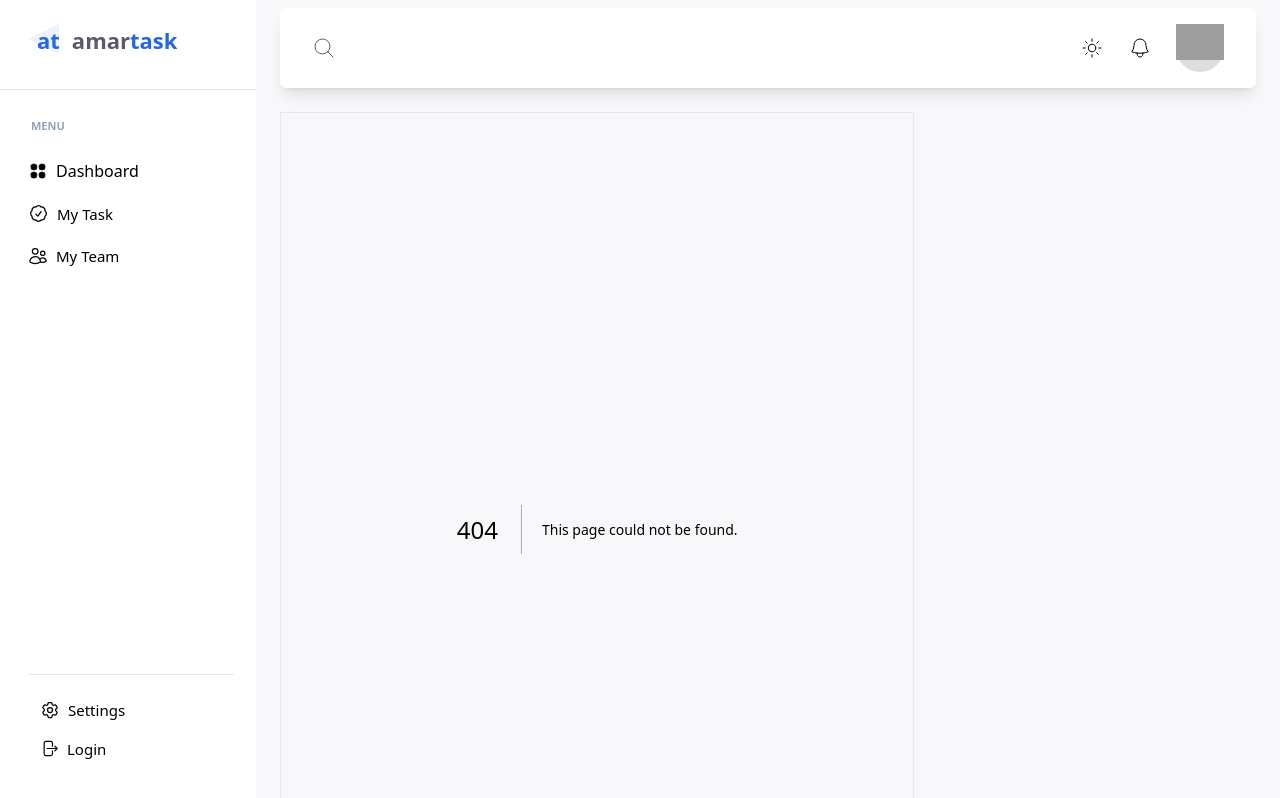
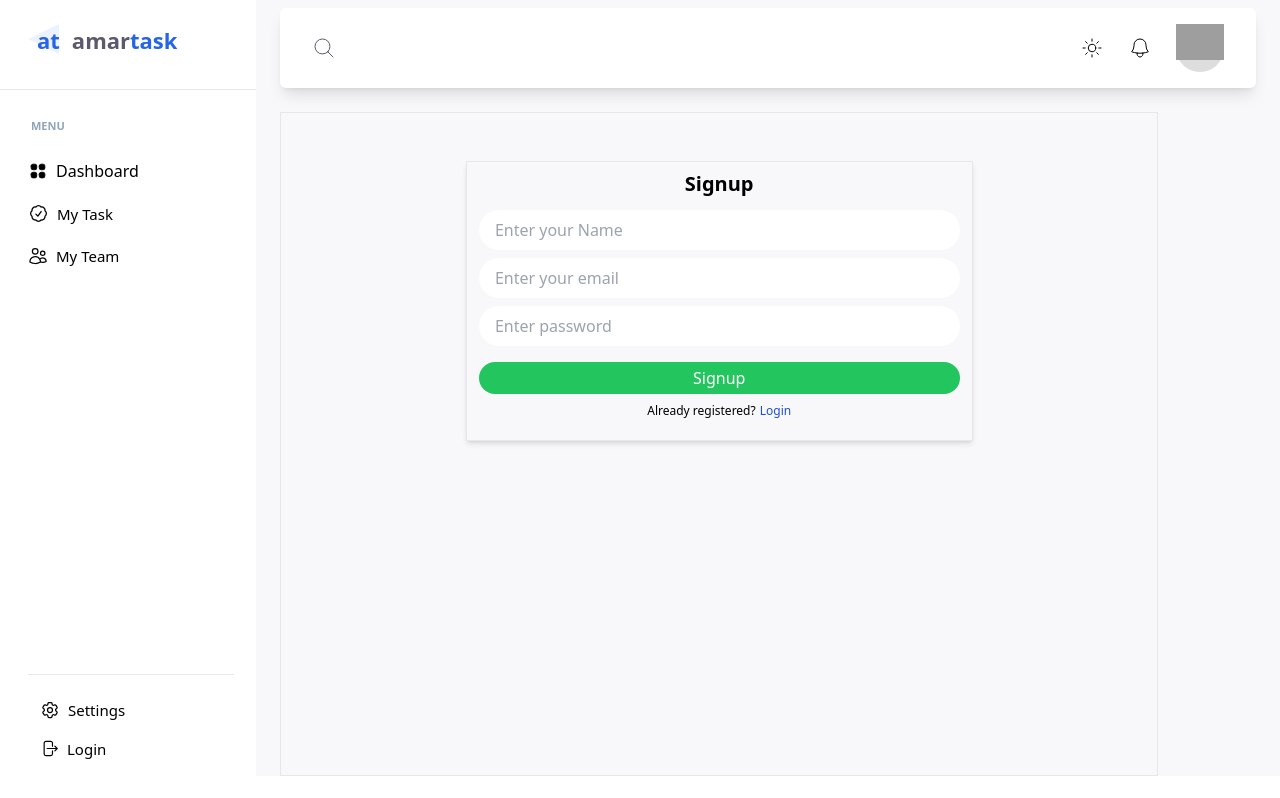
Before and after one commit to amiribnjaman/codersquad-frontend, a Next.js app: page /signup in a window 1280 px wide. Before the commit this address had no page. Shown: the top 798 px of the page. Built offline with nearby package versions, Linux system fonts and the light colour scheme; grey boxes are pictures that could not be loaded.

Commit message:
Signup form designed

```diff
--- a/package.json
+++ b/package.json
@@ -13,7 +13,8 @@
     "react": "^18",
     "react-dom": "^18",
     "react-hook-form": "^7.51.2",
-    "react-hot-toast": "^2.4.1"
+    "react-hot-toast": "^2.4.1",
+    "react-toastify": "^10.0.5"
   },
   "devDependencies": {
     "autoprefixer": "^10.0.1",
--- a/src/app/layoutComponent.js
+++ b/src/app/layoutComponent.js
@@ -3,6 +3,7 @@
 import TopNavbar from "@/components/topNavbar";
 import { useEffect, useState } from "react";
 import Sidebar from "@/components/sidebar";
+import { ToastContainer } from "react-toastify";
 
 export default function LayoutComponent({ children }) {
   // Those are declare here to props drillings (awful)
@@ -17,8 +18,8 @@ export default function LayoutComponent({ children }) {
           {/* Top Navbar  */}
           <TopNavbar />
           <div className="min-h-[85vh] md:flex gap-6 justify-between">
-            <div className="mt-4 p-4 pb-6 md:w-[65%] border">
-              {/* <ToastContainer position="top-center" /> */}
+            <div className="mt-4 p-4 pb-6 md:w-[90%] border">
+              <ToastContainer position="top-center" />
               {children}
             </div>
           </div>
--- /dev/null
+++ b/src/app/signup/page.jsx
@@ -0,0 +1,130 @@
+"use client";
+
+import Link from "next/link";
+import { useForm } from "react-hook-form";
+import { toast } from "react-toastify";
+import { useRouter } from "next/navigation";
+import { useEffect } from "react";
+
+export default function page() {
+  const navigate = useRouter();
+
+  // Check token and if have the token then push to my task page
+  let token;
+  useEffect(() => {
+    if (typeof window !== "undefined") {
+      token = localStorage.getItem("Token");
+    }
+    if (token) {
+      navigate.push("/my-task");
+    }
+  }, []);
+
+  const {
+    register,
+    formState: { errors },
+    handleSubmit,
+    reset,
+  } = useForm();
+
+  // Signup submit function
+  const signUpSubmit = (data) => {
+    reset();
+  };
+
+  // Custom id for tostify
+  const customId = "custom-id-yes";
+
+  return (
+    <div className="mt-8">
+      <div className="flex justify-center items-center">
+        <div className="md:w-[60%] w-full shadow-md border px-3 py-2 text-center min-h-[200px]">
+          <h3 className="text-xl font-semibold">Signup</h3>
+          {/* {errors && <Toaster />} */}
+          <form
+            onSubmit={handleSubmit(signUpSubmit)}
+            className="my-3 flex flex-col gap-2"
+          >
+            <input
+              {...register("name", { required: true })}
+              type="text"
+              placeholder="Enter your Name"
+              className="px-2 py-2 pl-4 rounded-full"
+            />
+            <p className="hidden">
+              {errors?.name &&
+                toast.error("Name field is required", { toastId: customId })}
+            </p>
+
+            <input
+              {...register("email", {
+                required: true,
+                pattern: {
+                  value: /^[A-Z0-9._%+-]+@[A-Z0-9.-]+\.[A-Z]{2,}$/i,
+                },
+              })}
+              type="email"
+              placeholder="Enter your email"
+              className="px-2 py-2 pl-4 rounded-full"
+            />
+            <p className="hidden">
+              {errors.email?.type === "pattern" &&
+                toast.error(
+                  `Invalid email. Please provide a valid email address.`,
+                  {
+                    toastId: customId,
+                  }
+                )}
+            </p>
+            <p className="hidden">
+              {errors?.email &&
+                toast.error("Email field is required", { toastId: customId })}
+            </p>
+
+            <input
+              {...register("password", { required: true, minLength: 6 })}
+              type="password"
+              placeholder="Enter password"
+              className="px-2 py-2 pl-4 rounded-full"
+            />
+            <p className="hidden">
+              {errors.password?.type === "minLength" &&
+                toast.error(
+                  `Password is too short.
+                Please provide atleast 6 characters.`,
+                  {
+                    toastId: customId,
+                  }
+                )}
+            </p>
+            <p className="hidden">
+              {errors?.password &&
+                toast.error("Password field is required", {
+                  toastId: customId,
+                })}
+            </p>
+
+            <button
+              className=" px-2 py-1 text-white mt-2 bg-green-500 rounded-full"
+              type="submit"
+            >
+              Signup
+            </button>
+
+            <p className="text-[12px] m-0">
+              Already registered?
+              <Link href="/login" className="ml-1 text-blue-700">
+                Login
+              </Link>
+            </p>
+          </form>
+        </div>
+      </div>
+    </div>
+  );
+}
+
+// export const metadata = {
+//   title: "Dashboard - TaskTrack",
+//   description: "TaskTrack is a task management application",
+// };
```
Also changed, not shown: 1 other file (tests, documents, lock files or other folders).
